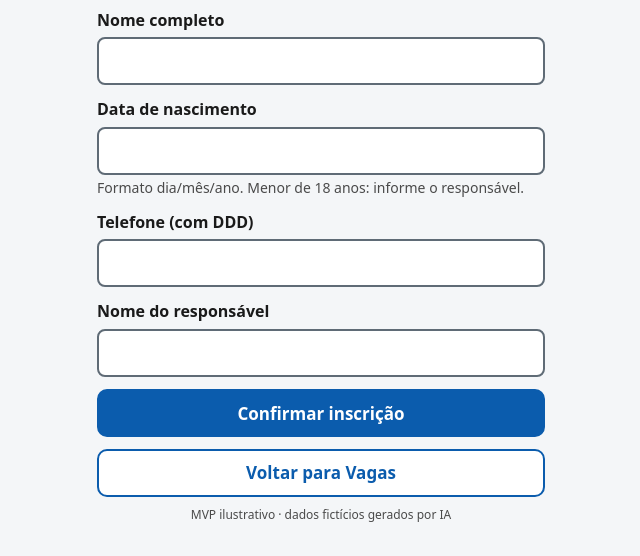
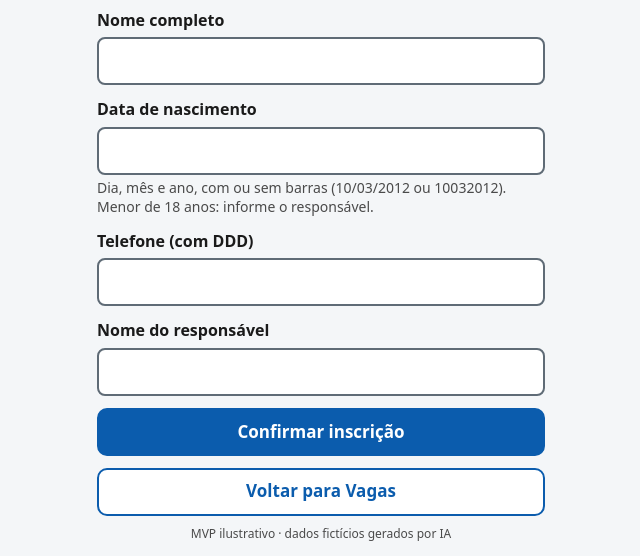
Before and after one commit to jclima69/casa-das-ideias-mvp, a Django app: template gestao/templates/gestao/inscrever.html in a window 1280 px wide. Shown: the part 377-933 px from the top of the page, without its empty margins (319-959 px from the left). Before the commit the page ends 899 px from the top, so only its background shows below. Run offline with Django 5.2, Linux system fonts and the light colour scheme; the template is opened without the code that fills it: values that come from a table or form of the project are taken from there, others are empty.

Commit message:
fix(inscricao): aceita data de nascimento sem barras (10032012) e orienta o formato na tela

```diff
--- a/gestao/forms.py
+++ b/gestao/forms.py
@@ -4,6 +4,19 @@ from datetime import date
 from django import forms
 
 from .models import Participante
+
+
+class DataBrasileiraField(forms.DateField):
+    """Aceita 10/03/2012, 10-03-2012 e também 10032012 (sem separadores)."""
+
+    def to_python(self, value):
+        if isinstance(value, str):
+            texto = value.strip()
+            if re.fullmatch(r"\d{8}", texto):
+                value = f"{texto[:2]}/{texto[2:4]}/{texto[4:]}"
+            else:
+                value = texto.replace("-", "/") if re.fullmatch(r"\d{2}-\d{2}-\d{4}", texto) else texto
+        return super().to_python(value)
 
 
 class InscricaoForm(forms.Form):
@@ -16,7 +29,7 @@ class InscricaoForm(forms.Form):
         empty_label="Novo participante",
     )
     nome_completo = forms.CharField(label="Nome completo", max_length=150, required=False)
-    data_nascimento = forms.DateField(
+    data_nascimento = DataBrasileiraField(
         label="Data de nascimento", required=False, input_formats=["%d/%m/%Y", "%Y-%m-%d"]
     )
     telefone = forms.CharField(label="Telefone (com DDD)", max_length=20, required=False)
@@ -36,7 +49,7 @@ class InscricaoForm(forms.Form):
             self.add_error("nome_completo", "Informe o nome completo.")
         nasc = dados.get("data_nascimento")
         if not nasc and not self.has_error("data_nascimento"):
-            self.add_error("data_nascimento", "Informe a data de nascimento. Exemplo: 10/03/2012")
+            self.add_error("data_nascimento", "Informe a data de nascimento. Exemplo: 10/03/2012 ou 10032012")
         elif nasc and nasc > date.today():
             self.add_error("data_nascimento", "A data de nascimento não pode ser no futuro.")
         if not dados.get("telefone") and not self.has_error("telefone"):
--- a/gestao/templates/gestao/inscrever.html
+++ b/gestao/templates/gestao/inscrever.html
@@ -13,7 +13,7 @@
   <div class="{% if campo.errors %}campo-erro{% endif %}">
     <label for="{{ campo.id_for_label }}">{{ campo.label }}</label>
     {{ campo }}
-    {% if campo.name == 'data_nascimento' %}<div class="hint">Formato dia/mês/ano. Menor de 18 anos: informe o responsável.</div>{% endif %}
+    {% if campo.name == 'data_nascimento' %}<div class="hint">Dia, mês e ano, com ou sem barras (10/03/2012 ou 10032012). Menor de 18 anos: informe o responsável.</div>{% endif %}
     {% for e in campo.errors %}<div class="msg-err" role="alert"><span aria-hidden="true">⚠</span> {{ e }}</div>{% endfor %}
   </div>
   {% endfor %}
```
Also changed, not shown: gestao/tests/test_forms.py (+20 -0 lines).
